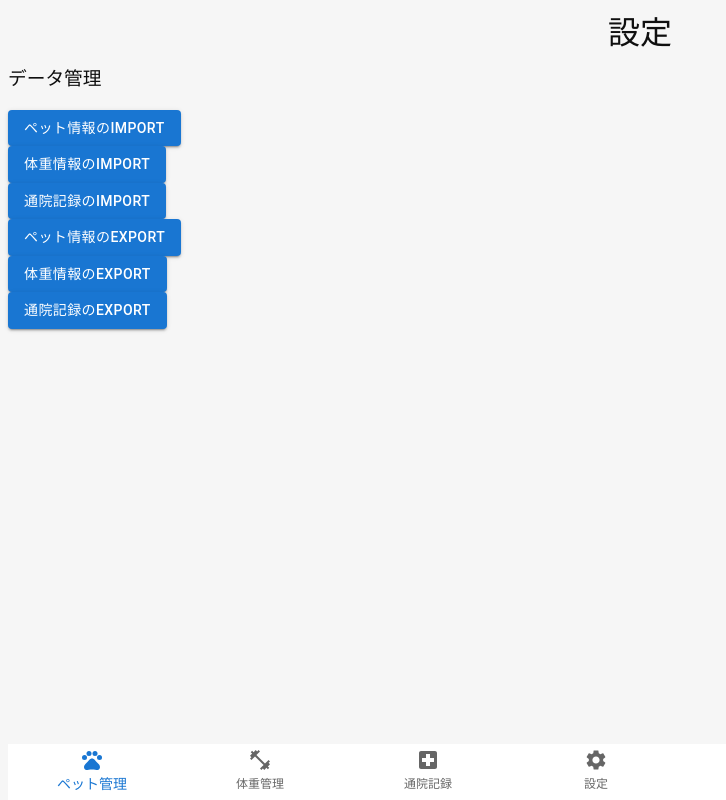
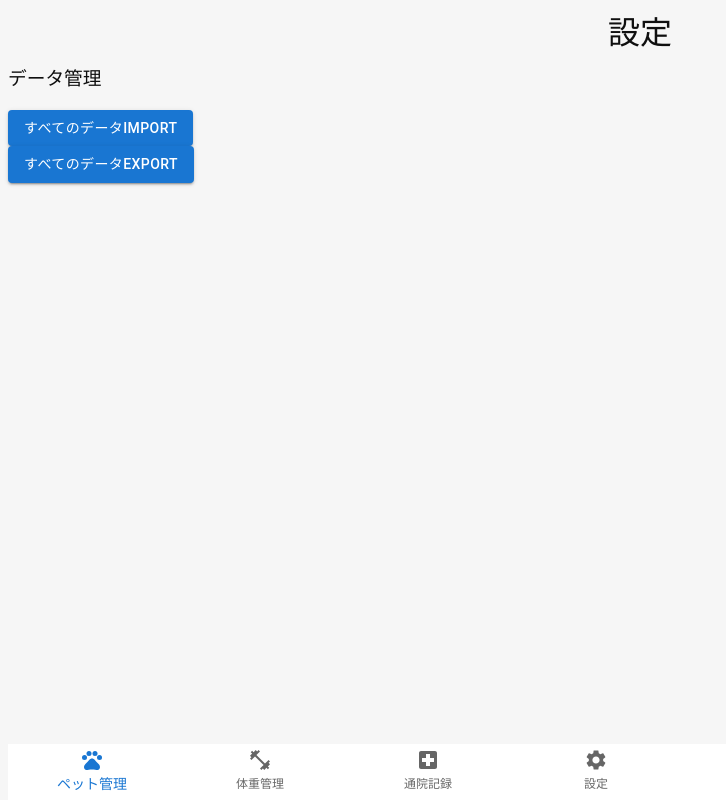
Before and after one commit to a3104/tauri-petlogger, a React (Vite) app: page /configuration in a window 1280 px wide. Shown: the whole page, without its empty margins (0-726 px from the left). Built offline with nearby package versions, Linux system fonts and the light colour scheme.

Commit message:
設定で全データのimport/export対応

```diff
--- a/src/App.tsx
+++ b/src/App.tsx
@@ -12,7 +12,7 @@ import Menu from "./components/menu";
 import Register from "./components/Register";
 import { Pet } from "./models/pet";
 import Pets from "./components/Pets";
-import Configuration from "./components/Configuration.tsx";
+import { Configuration } from "./components/Configuration.tsx";
 import Clinic from "./components/Clinic.tsx";
 
 function App() {
--- a/src/components/Configuration.tsx
+++ b/src/components/Configuration.tsx
@@ -3,8 +3,13 @@ import { Pet } from '../models/pet';
 import PetFileRepository from '../repositories/PetFileRepository';
 import ClinicVisitFileRepository from '../repositories/ClinicVisitRepository';
 import { Box, Button } from "@mui/material";
+import { useState } from 'react';
+import { save } from '@tauri-apps/plugin-dialog';
+import { writeTextFile } from '@tauri-apps/plugin-fs';
 
-const Configuration = () => {
+export const Configuration = () => {
+
+    const [ setExportPetDataUrl] = useState<string>('');
 
     const handleFileUpload = async (event: React.ChangeEvent<HTMLInputElement>, importFunction: (fileContent: string) => Promise<void>) => {
         const file = event.target.files?.[0];
@@ -18,23 +23,66 @@ const Configuration = () => {
         }
     };
 
-    const importPetData = async (fileContent: string) => {
+
+
+    const exportAllData = async () => {
+        const petRepository = new PetFileRepository();
+        const weightRepository = new WeightRepository();
+        const clinicVisitRepository = new ClinicVisitFileRepository();
+
+        const pets = await petRepository.getAllPets();
+        const weights = await weightRepository.getAllWeights();
+        const clinicVisits = await clinicVisitRepository.getAllClinicVisits();
+
+        const allData = {
+            pets: pets,
+            weights: weights,
+            clinicVisits: clinicVisits
+        };
+
+        const json = JSON.stringify(allData, null, 2);
+        // const blob = new Blob([json], { type: 'application/force-download' });
+
+
+        // const url = URL.createObjectURL(blob);
+        const filePath = await save({ defaultPath: 'all_data.json' });
+        if (filePath) {
+            await writeTextFile(filePath, json);
+
+        }
+
+    };
+
+
+
+    const importAllData = async (fileContent: string) => {
+        try {
+            const allData = JSON.parse(fileContent);
+            await importPetDataFromJson(allData.pets);
+            await importWeightDataFromJson(allData.weights);
+            await importClinicVisitDataFromJson(allData.clinicVisits);
+            alert('All data imported successfully!');
+        } catch (e) {
+            alert('Failed to import all data.');
+        }
+    };
+
+    const importPetDataFromJson = async (petsJson: Pet[]) => {
         const petRepository = new PetFileRepository();
         try {
-            const pets: Pet[] = JSON.parse(fileContent).map((pet: any) => {
+            const pets: Pet[] = petsJson.map((pet: any) => {
                 return Object.assign(new Pet(), pet);
             });
             await petRepository.saveAllPets(pets);
-            alert('Pet data imported successfully!');
         } catch (e) {
             alert('Failed to import pet data.');
         }
     };
 
-    const importWeightData = async (fileContent: string) => {
+    const importWeightDataFromJson = async (weightsJson: any) => {
         const weightRepository = new WeightRepository();
         try {
-            const weights = JSON.parse(fileContent); // Assuming Weight type is properly handled in WeightRepository
+            const weights = weightsJson; // Assuming Weight type is properly handled in WeightRepository
             const weightsByPetId = weights.reduce((acc: { [key: number]: any[] }, weight: { petId: number; date: string; weight: number }) => {
                 if (!acc[weight.petId]) {
                     acc[weight.petId] = [];
@@ -46,61 +94,20 @@ const Configuration = () => {
             for (const petId in weightsByPetId) {
                 await weightRepository.saveWeights(Number(petId), weightsByPetId[petId]);
             }
-            alert('Weight data imported successfully!');
         } catch (e) {
             alert('Failed to import weight data.');
         }
     };
 
-    const importClinicVisitData = async (fileContent: string) => {
+    const importClinicVisitDataFromJson = async (clinicVisitsJson: any) => {
         const clinicVisitRepository = new ClinicVisitFileRepository();
         try {
-            const clinicVisits = JSON.parse(fileContent);
-            await clinicVisitRepository.saveAllClinicVisits(clinicVisits);
-            alert('Clinic visit data imported successfully!');
+            await clinicVisitRepository.saveAllClinicVisits(clinicVisitsJson);
         } catch (e) {
             alert('Failed to import clinic visit data.');
         }
     };
 
-    const exportPetData = async () => {
-        const petRepository = new PetFileRepository();
-        const pets = await petRepository.getAllPets();
-        const json = JSON.stringify(pets, null, 2);
-        const blob = new Blob([json], { type: 'application/json' });
-        const url = URL.createObjectURL(blob);
-        const a = document.createElement('a');
-        a.href = url;
-        a.download = 'pets.json';
-        a.click();
-        URL.revokeObjectURL(url);
-    };
-
-    const exportWeightData = async () => {
-        const weightRepository = new WeightRepository();
-        const weights = await weightRepository.getAllWeights();
-        const json = JSON.stringify(weights, null, 2);
-        const blob = new Blob([json], { type: 'application/json' });
-        const url = URL.createObjectURL(blob);
-        const a = document.createElement('a');
-        a.href = url;
-        a.download = 'weights.json';
-        a.click();
-        URL.revokeObjectURL(url);
-    };
-
-    const exportClinicVisitData = async () => {
-        const clinicVisitRepository = new ClinicVisitFileRepository();
-        const clinicVisits = await clinicVisitRepository.getAllClinicVisits();
-        const json = JSON.stringify(clinicVisits, null, 2);
-        const blob = new Blob([json], { type: 'application/json' });
-        const url = URL.createObjectURL(blob);
-        const a = document.createElement('a');
-        a.href = url;
-        a.download = 'clinic_visits.json';
-        a.click();
-        URL.revokeObjectURL(url);
-    };
 
     return (
         <div>
@@ -109,40 +116,17 @@ const Configuration = () => {
             <div>
                 <Box>
                     <Button component="label" variant="contained" color="primary">
-                        ペット情報のimport
-                        <input type="file" accept=".json" onChange={(e) => handleFileUpload(e, importPetData)} hidden/>
+                        すべてのデータimport
+                        <input type="file" accept=".json" onChange={(e) => handleFileUpload(e, importAllData)} hidden />
                     </Button>
                 </Box>
+
                 <Box>
-                    <Button component="label" variant="contained" color="primary">
-                        体重情報のimport
-                        <input type="file" accept=".json" onChange={(e) => handleFileUpload(e, importWeightData)} hidden/>
-                    </Button>
-                </Box>
-                <Box>
-                    <Button component="label" variant="contained" color="primary">
-                        通院記録のimport
-                        <input type="file" accept=".json" onChange={(e) => handleFileUpload(e, importClinicVisitData)} hidden/>
-                    </Button>
-                </Box>
-                <Box>
-                    <Button variant="contained" color="primary" onClick={exportPetData}>
-                        ペット情報のexport
-                    </Button>
-                </Box>
-                <Box>
-                    <Button variant="contained" color="primary" onClick={exportWeightData}>
-                        体重情報のexport
-                    </Button>
-                </Box>
-                <Box>
-                    <Button variant="contained" color="primary" onClick={exportClinicVisitData}>
-                        通院記録のexport
+                    <Button variant="contained" color="primary" onClick={exportAllData}>
+                        すべてのデータexport
                     </Button>
                 </Box>
             </div>
         </div>
     );
 };
-
-export default Configuration;
```
